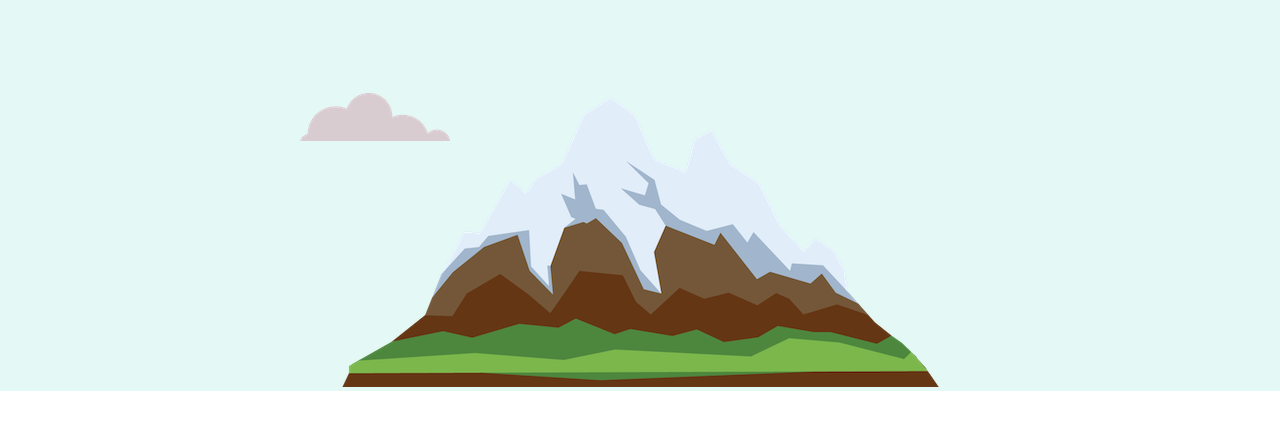
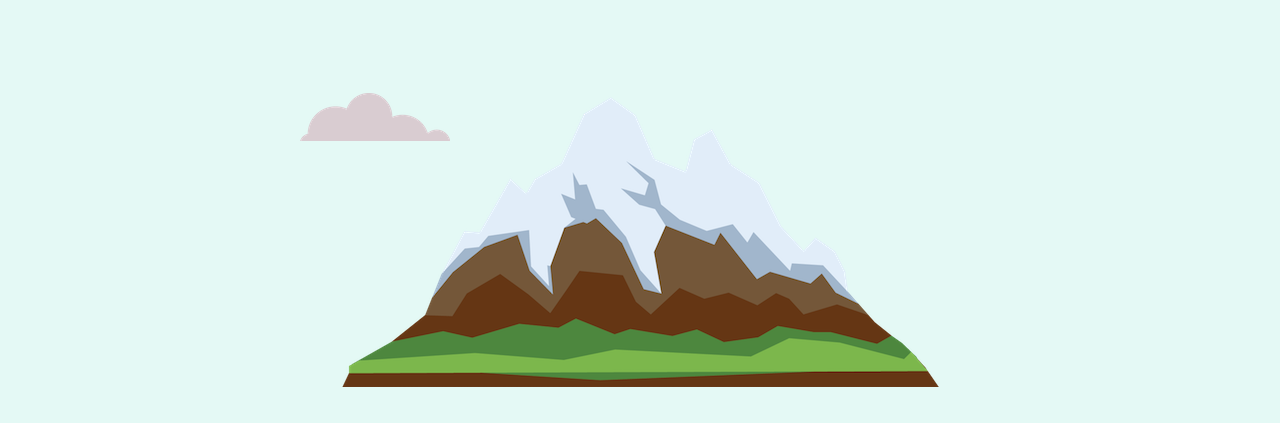
Before and after one commit to SanthoshrajKG/My-Website, a plain HTML site: page index.html in a window 1280 px wide. Shown: the part 377-800 px from the top of the page. Drawn offline with Linux system fonts and the light colour scheme.

Commit message:
Update styles.css

```diff
--- a/css/styles.css
+++ b/css/styles.css
@@ -1,5 +1,6 @@
 body {
-  color :#E4F9F5;
+  background-color: #E4F9F5;
+  color :#40514E;
   margin: 0;
   text-align: center;
   font-family: 'Merriweather', serif;
```
